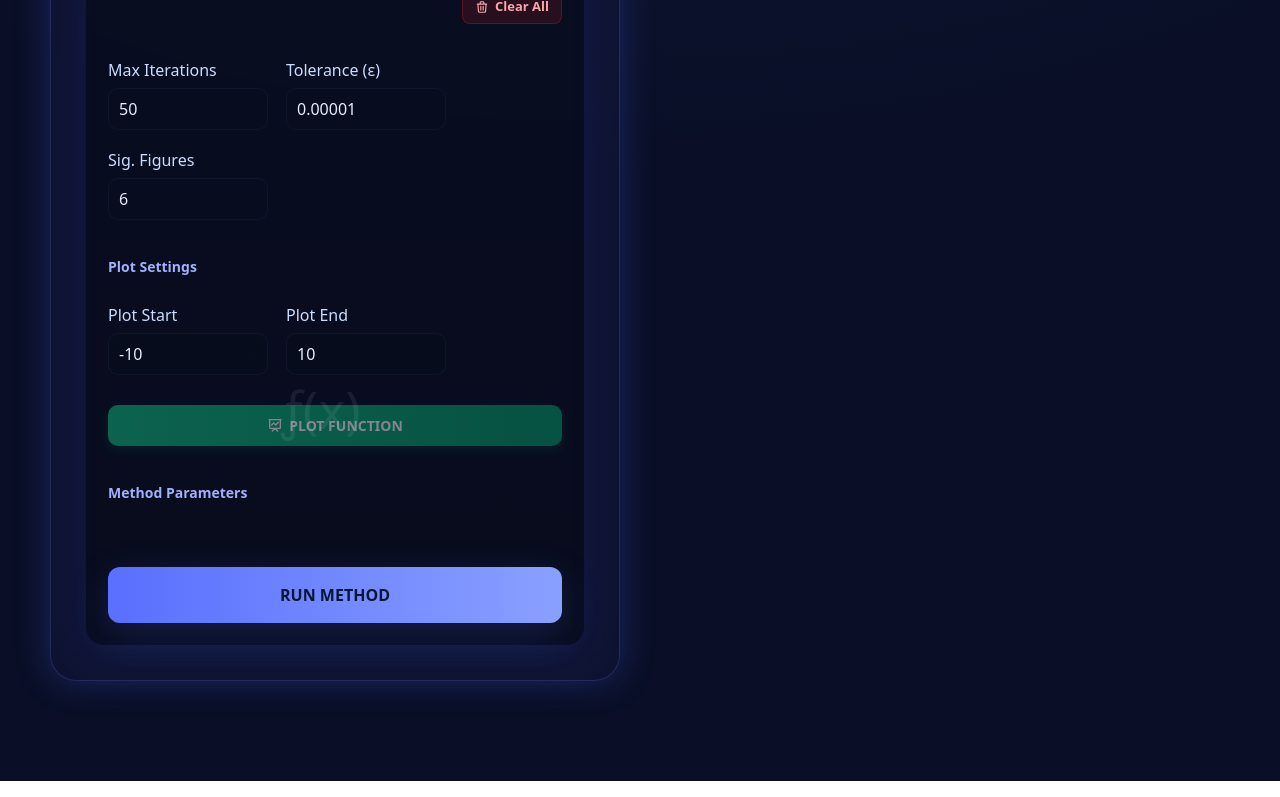
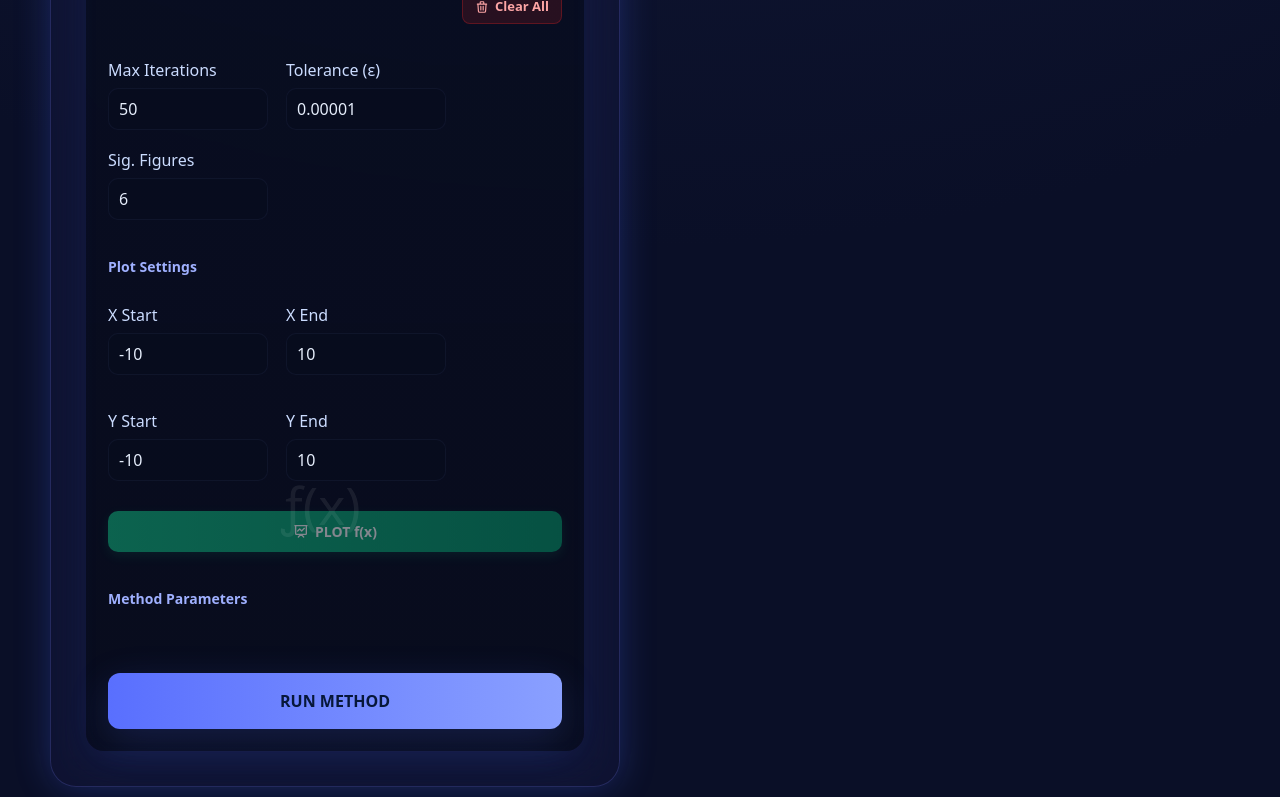
Before and after one commit to Eydo99/Numerical-Project, an Angular app in the folder Frontend/: page /phase2 in a window 1280 px wide. Shown: the part 1446-2243 px from the top of the page. Built offline with nearby package versions, Linux system fonts and the light colour scheme.

Commit message:
added scaling for yaxis

```diff
--- a/Frontend/src/app/components/input/input.component.html
+++ b/Frontend/src/app/components/input/input.component.html
@@ -138,31 +138,46 @@
 
   <!-- PLOT SETTINGS -->
   <h3 class="section-title">Plot Settings</h3>
-  <div class="settings-grid">
-    <label>Plot Start
+
+  <div class="settings-grid" style="grid-template-columns: 1fr 1fr; margin-bottom: 8px;">
+    <label>X Start
       <input type="number" [(ngModel)]="plotStart" />
     </label>
-
-    <label>Plot End
+    <label>X End
       <input type="number" [(ngModel)]="plotEnd" />
     </label>
   </div>
 
-  <div class="run-row" style="margin-top: 12px;">
-    <button
-      class="plot-btn"
-      (click)="plotFunction()"
-      [disabled]="isPlotting || !fx">
+  <div class="settings-grid" style="grid-template-columns: 1fr 1fr;">
+    <label>Y Start
+      <input type="number" [(ngModel)]="plotStartY" />
+    </label>
+    <label>Y End
+      <input type="number" [(ngModel)]="plotEndY" />
+    </label>
+  </div>
+
+  <div class="run-row" style="margin-top: 12px; display: flex; gap: 10px;">
+
+    <button *ngIf="selectedMethod !== 'fixed-point'"
+            class="plot-btn"
+            (click)="plotFunction('standard')"
+            [disabled]="isPlotting || !fx">
       <svg *ngIf="!isPlotting" class="btn-icon" fill="none" stroke="currentColor" viewBox="0 0 24 24">
-        <path stroke-linecap="round" stroke-linejoin="round" stroke-width="2"
-              d="M7 12l3-3 3 3 4-4M8 21l4-4 4 4M3 4h18M4 4h16v12a1 1 0 01-1 1H5a1 1 0 01-1-1V4z"></path>
+        <path stroke-linecap="round" stroke-linejoin="round" stroke-width="2" d="M7 12l3-3 3 3 4-4M8 21l4-4 4 4M3 4h18M4 4h16v12a1 1 0 01-1 1H5a1 1 0 01-1-1V4z"></path>
       </svg>
-      <svg *ngIf="isPlotting" class="btn-icon animate-spin" fill="none" stroke="currentColor" viewBox="0 0 24 24">
-        <path stroke-linecap="round" stroke-linejoin="round" stroke-width="2"
-              d="M4 4v5h.582m15.356 2A8.001 8.001 0 004.582 9m0 0H9m11 11v-5h-.581m0 0a8.003 8.003 0 01-15.357-2m15.357 2H15"></path>
-      </svg>
-      {{ isPlotting ? 'PLOTTING...' : 'PLOT FUNCTION' }}
+      {{ isPlotting ? 'PLOTTING...' : 'PLOT f(x)' }}
     </button>
+
+    <ng-container *ngIf="selectedMethod === 'fixed-point'">
+      <button class="plot-btn" (click)="plotFunction('fg')" [disabled]="isPlotting || !fx || !gx" style="flex: 1;">
+        Plot f(x) & g(x)
+      </button>
+      <button class="plot-btn" (click)="plotFunction('xg')" [disabled]="isPlotting || !gx" style="flex: 1;">
+        Plot x & g(x)
+      </button>
+    </ng-container>
+
   </div>
 
   <!-- METHOD PARAMETERS (conditional) -->
--- a/Frontend/src/app/components/input/input.component.ts
+++ b/Frontend/src/app/components/input/input.component.ts
@@ -282,6 +282,8 @@ export class InputComponent {
   secantX1: number | null = null;
   plotStart: number = -10;
   plotEnd: number = 10;
+  plotStartY: number = -10;
+  plotEndY: number = 10;
   isPlotting: boolean = false;
 
   getBeforeCursor(): string {
@@ -298,25 +300,16 @@ export class InputComponent {
 
   constructor(private rootFindingService: RootFindingService) {}
 
-  plotFunction() {
+  plotFunction(mode: 'standard' | 'fg' | 'xg' = 'standard') {
     const funcsToSend: string[] = [];
 
-    if (this.gx && this.gx.trim() !== '') {
-      const validation = FunctionParser.isValidFunction(this.gx);
-      if (!validation.valid) {
-        alert(`Invalid g(x): ${validation.error}`);
+    // ... (Validation logic stays the same) ...
+    // Mode 1: Standard
+    if (mode === 'standard') {
+      if (!this.fx || this.fx.trim() === '') {
+        alert('Please enter a function f(x) to plot!');
         return;
       }
-
-      funcsToSend.push('x');
-      funcsToSend.push(FunctionParser.toPythonSyntax(this.gx));
-
-    } else {
-      if (!this.fx || this.fx.trim() === '') {
-        alert('Please enter a function to plot!');
-        return;
-      }
-
       const validation = FunctionParser.isValidFunction(this.fx);
       if (!validation.valid) {
         alert(`Invalid f(x): ${validation.error}`);
@@ -324,10 +317,30 @@ export class InputComponent {
       }
       funcsToSend.push(FunctionParser.toPythonSyntax(this.fx));
     }
+    // Mode 2: f(x) and g(x)
+    else if (mode === 'fg') {
+      if (!this.fx || !this.gx) { alert('Enter both functions!'); return; }
+      funcsToSend.push(FunctionParser.toPythonSyntax(this.fx));
+      funcsToSend.push(FunctionParser.toPythonSyntax(this.gx));
+    }
+    // Mode 3: x and g(x)
+    else if (mode === 'xg') {
+      if (!this.gx) { alert('Enter g(x)!'); return; }
+      funcsToSend.push('x');
+      funcsToSend.push(FunctionParser.toPythonSyntax(this.gx));
+    }
 
     this.isPlotting = true;
-    console.log('Sending to Backend:', funcsToSend);
-    this.rootFindingService.plot(funcsToSend, this.plotStart, this.plotEnd).subscribe({
+    console.log(`Sending plot request [Mode: ${mode}]:`, funcsToSend);
+
+    // Call service with NEW Y-axis parameters
+    this.rootFindingService.plot(
+      funcsToSend,
+      this.plotStart,
+      this.plotEnd,
+      this.plotStartY,
+      this.plotEndY
+    ).subscribe({
       next: (blob) => {
         const url = URL.createObjectURL(blob);
         this.plotComplete.emit(url);
--- a/Frontend/src/app/services/rootfinding.service.ts
+++ b/Frontend/src/app/services/rootfinding.service.ts
@@ -37,11 +37,13 @@ export class RootFindingService {
     return this.http.post<RootFindingResponse>(`${this.baseUrl}${endpoint}`, payload);
   }
 
-  plot(funcs: string[], start: number, end: number): Observable<Blob> {
+  plot(funcs: string[], startX: number, endX: number, startY: number, endY: number): Observable<Blob> {
     const payload = {
       funcs: funcs,
-      start: start,
-      end: end
+      start: startX,
+      end: endX,
+      starty: startY,
+      endy: endY
     };
     return this.http.post(`${this.baseUrl}/plot`, payload, { responseType: 'blob' });
   }
```
